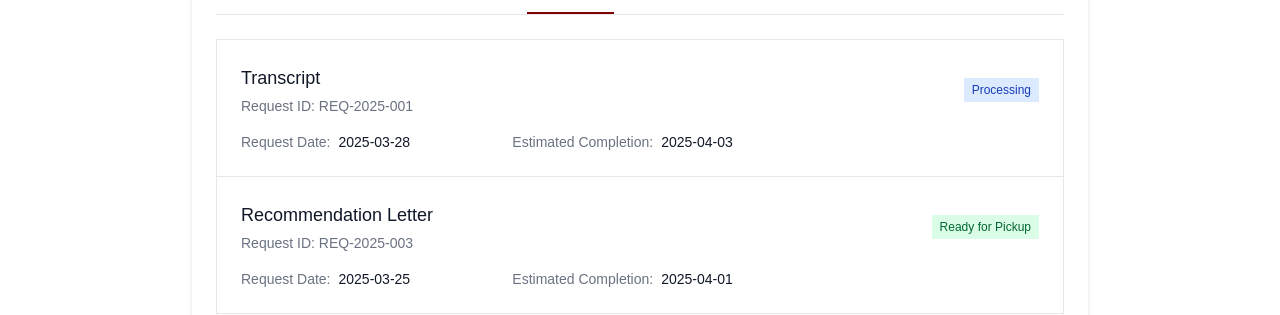
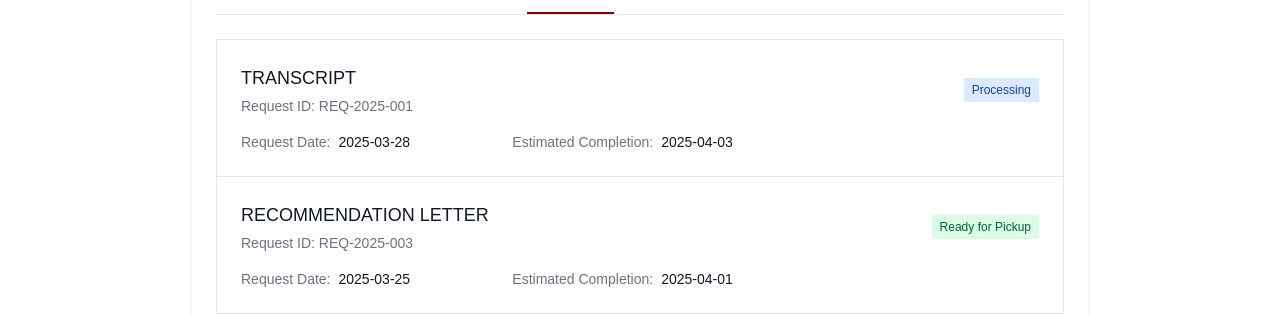
Before and after one commit to mjayhumilde/pass-college-official-website, a React (Vite) app: page /reqdocs in a window 1280 px wide. Shown: the part 526-841 px from the top of the page. Built offline with nearby package versions, Linux system fonts and the light colour scheme.

Commit message:
make the reqdocs on userUI functional and also send notification when a request is succesfull

```diff
--- a/src/components/CreatePostPopup.jsx
+++ b/src/components/CreatePostPopup.jsx
@@ -96,6 +96,8 @@ export default function CreatePostPopup() {
       ...(postType === "uniforms" && { id: uniforms.length + 1 }),
       ...data,
     };
+
+    console.log(dataWithId);
 
     switch (postType) {
       case "announcement":
--- a/src/components/RequestStatus.jsx
+++ b/src/components/RequestStatus.jsx
@@ -1,7 +1,6 @@
 import React, { useState, useEffect } from "react";
-import { requestDocs } from "../data/requestDocs/request";
 
-const PendingRequestsSection = () => {
+const PendingRequestsSection = ({ request }) => {
   const [isLoading, setIsLoading] = useState(true);
   const [activeTab, setActiveTab] = useState("all");
 
@@ -14,7 +13,6 @@ const PendingRequestsSection = () => {
     primaryHover: "hover:bg-[rgb(150,20,20)]",
   };
 
-  // Simulate loading data from server
   useEffect(() => {
     const timer = setTimeout(() => {
       setIsLoading(false);
@@ -25,10 +23,10 @@ const PendingRequestsSection = () => {
 
   // Function to get filtered requests based on active tab
   const getFilteredRequests = () => {
-    if (activeTab === "all") return requestDocs;
+    if (activeTab === "all") return request;
     if (activeTab === "ready")
-      return requestDocs.filter((req) => req.status === "Ready for Pickup");
-    return requestDocs;
+      return request.filter((req) => req.status === "Ready for Pickup");
+    return request;
   };
 
   // Status badge component
@@ -145,7 +143,7 @@ const PendingRequestsSection = () => {
               <div className="flex items-center justify-between flex-wrap gap-2">
                 <div className="flex-shrink-0">
                   <h3 className="text-lg font-medium text-gray-900">
-                    {request.documentType}
+                    {request.documentType.toUpperCase()}
                   </h3>
                   <p className="mt-1 max-w-2xl text-sm text-gray-500">
                     Request ID: {request.id}
--- a/src/data/requestDocs/request.js
+++ b/src/data/requestDocs/request.js
@@ -1,4 +1,4 @@
-export let requestDocs = [
+export let requestDocsData = [
   {
     id: "REQ-2025-001",
     documentType: "Transcript",
--- a/src/pages/ReqDocs.jsx
+++ b/src/pages/ReqDocs.jsx
@@ -1,8 +1,10 @@
-import { useForm } from "react-hook-form";
-import DocumentRequestForm from "../components/DocumentRequestForm";
-import { FileText } from "lucide-react";
+import useRequestDocsStore from "../store/useRequestDocsStore";
+import useNotificationStore from "../store/useNotificationStore";
+
 import PendingRequestsSection from "../components/RequestStatus";
 import { useEffect } from "react";
+import { useForm } from "react-hook-form";
+import { FileText } from "lucide-react";
 
 const ReqDocs = () => {
   const {
@@ -12,8 +14,46 @@ const ReqDocs = () => {
     reset,
   } = useForm();
 
+  const requestData = useRequestDocsStore((state) => state.requestsDocs);
+  const { addNewRequestDocs } = useRequestDocsStore();
+
+  const { addNewNotification } = useNotificationStore();
+
   function onSubmitForm(formData) {
-    console.log(formData);
+    //     {
+    //   id: "REQ-2025-003",
+    //   documentType: "Recommendation Letter",
+    //   requestDate: "2025-03-25",
+    //   status: "Ready for Pickup",
+    //   estimatedCompletion: "2025-04-01",
+    // },
+    const { documentType } = formData;
+    const requestValidData = {
+      ...formData,
+      id: `REQ-2025-003${requestData.length + 1}`,
+      requestDate: Date.now(),
+      status: "Processing",
+      estimatedCompletion: Date.now() + 6 * 24 * 60 * 60 * 1000, // 6 days in ms
+      // for notif
+      postType: "document",
+      title: `${documentType} Request is Processing`,
+      description: `Your request for ${documentType} is being processed`,
+      date: Date.now(),
+      notifStatus: "unread",
+    };
+    //     {
+    //   id: 2,
+    //   postType: "career",
+    //   title: "Teaching Position Available",
+    //   description: "We're hiring Math teachers. Apply before May 15.",
+    //   date: "2025-05-02",
+    //   status: "read",
+    // },
+
+    addNewRequestDocs(requestValidData);
+    addNewNotification(requestValidData);
+
+    console.log(requestValidData);
     reset();
   }
 
@@ -141,7 +181,7 @@ const ReqDocs = () => {
         <DocumentRequestForm />
       </div> */}
 
-      <PendingRequestsSection />
+      <PendingRequestsSection request={requestData} />
     </main>
   );
 };
--- a/src/store/useNotificationStore.js
+++ b/src/store/useNotificationStore.js
@@ -12,7 +12,7 @@ const useNotificationStore = create(
         set((state) => ({
           notifications: state.notifications.map((notification) =>
             notification.id === id
-              ? { ...notification, status: "read" }
+              ? { ...notification, notifStatus: "read" }
               : notification
           ),
         })),
--- /dev/null
+++ b/src/store/useRequestDocsStore.js
@@ -0,0 +1,24 @@
+import { create } from "zustand";
+import { persist, createJSONStorage } from "zustand/middleware";
+
+import { requestDocsData } from "../data/requestDocs/request";
+
+const useRequestDocsStore = create(
+  persist(
+    (set) => ({
+      requestsDocs: requestDocsData,
+
+      // add new request
+      addNewRequestDocs: (newRequest) =>
+        set((state) => ({
+          requestsDocs: [newRequest, ...state.requestsDocs],
+        })),
+    }),
+    {
+      name: "request-store",
+      storage: createJSONStorage(() => localStorage),
+    }
+  )
+);
+
+export default useRequestDocsStore;
```
